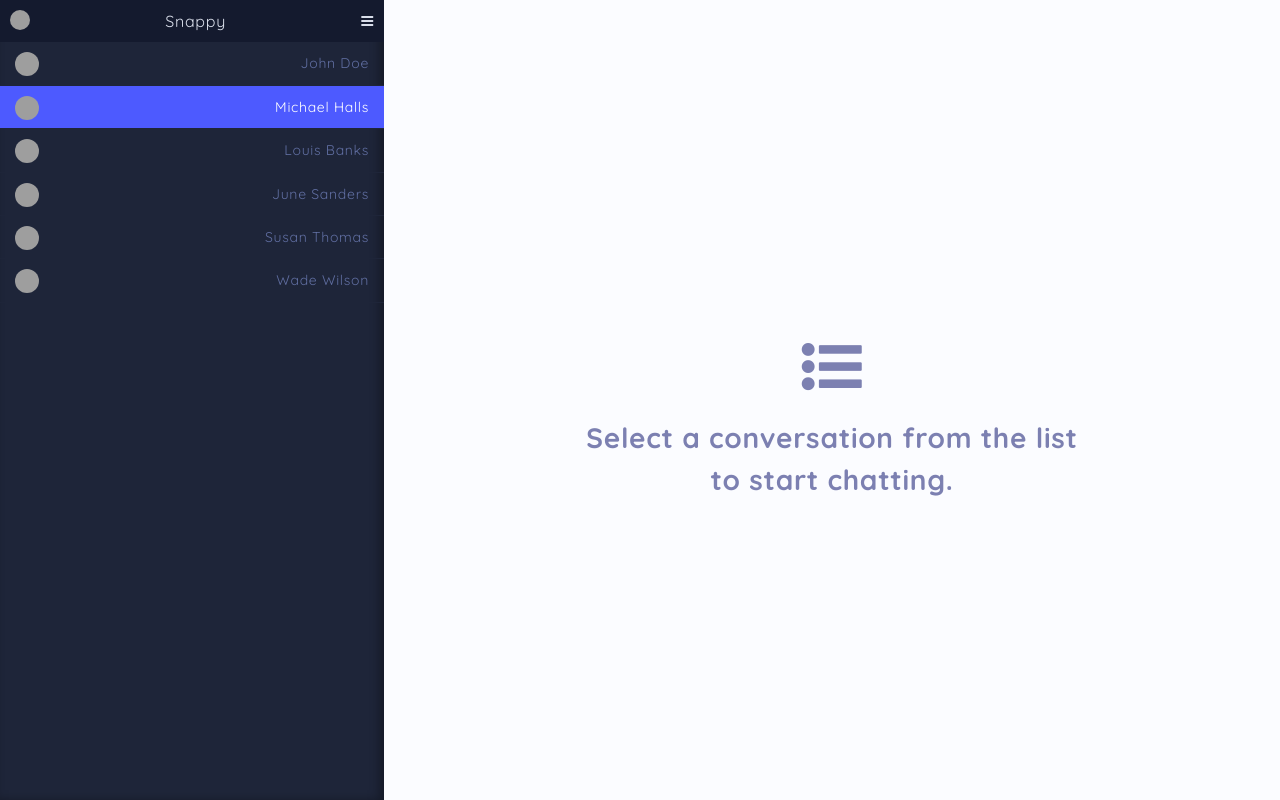
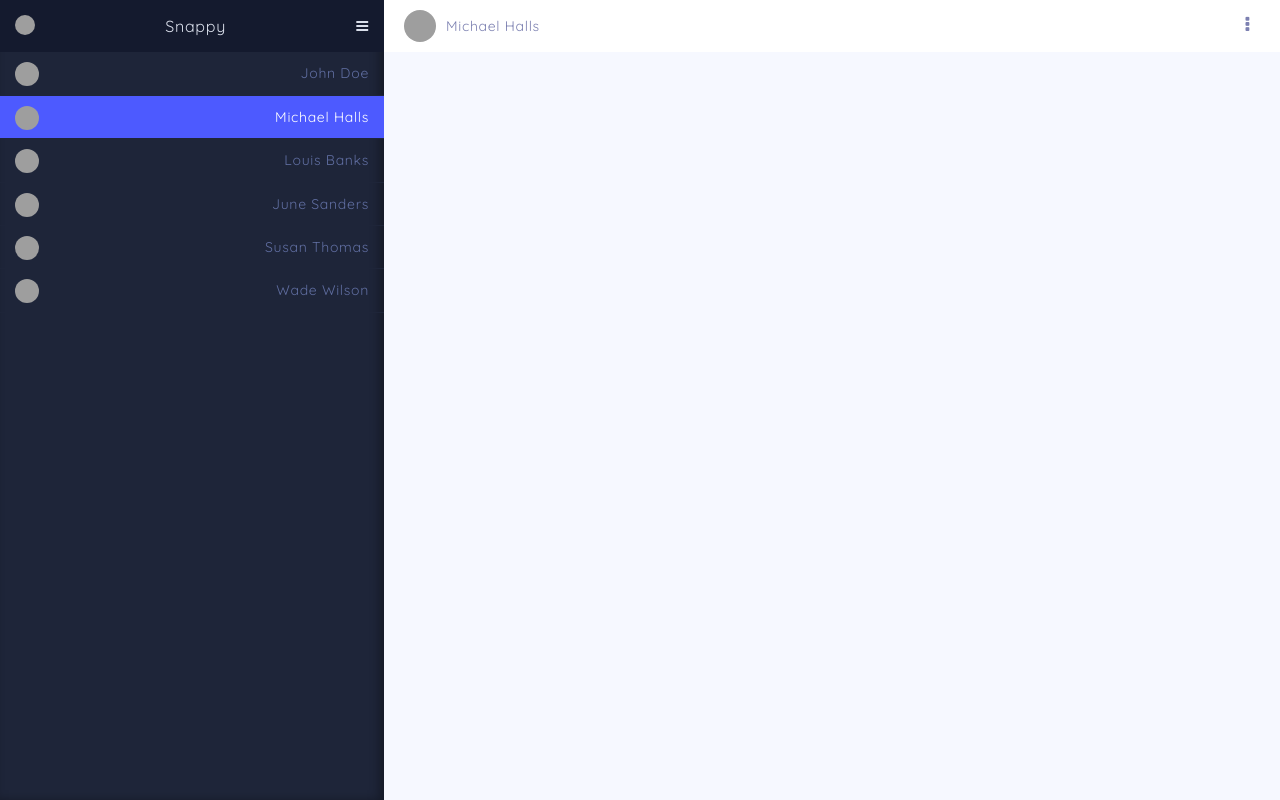
Before and after one commit to kunalvarma05/snappy, a plain HTML site: page chat.html in a window 1280 px wide. Drawn offline with nearby package versions, Linux system fonts and the light colour scheme; grey boxes are pictures that could not be loaded.

Commit message:
Messages header

```diff
--- a/chat.html
+++ b/chat.html
@@ -49,15 +49,21 @@
         </div>
 
         <div class="message-area">
-            <div class="empty-state" id="empty-state">
+            <div class="empty-state hidden" id="empty-state">
                 <h1>
                     <span class="icon fa fa-list-ul"></span>
                     Select a conversation from the list to start chatting.
                 </h1>
             </div>
             <div class="messages-container" id="messages-container">
-                <div class="message-header">
-
+                <div class="messages-header">
+                    <div class="user-info">
+                        <img src="https://randomuser.me/api/portraits/men/86.jpg" alt="member" />
+                        <span class="username">Michael Halls</span>
+                    </div>
+                    <div class="chat-settings">
+                        <a class="icon fa fa-ellipsis-v"></a>
+                    </div>
                 </div>
                 <div class="messages">
 
--- a/css/style.css
+++ b/css/style.css
@@ -162,7 +162,7 @@ button {
 .chat-header a {
     color: #d9deea;
     display: inline-block;
-    padding: 10px;
+    padding: 15px;
 }
 
 .chat-header .account-tab {
@@ -264,3 +264,49 @@ button {
     display: block;
     margin-bottom: 20px;
 }
+
+.messages-container {
+    position: relative;
+    height: 100%;
+    width: 100%;
+    background: #f6f8ff;
+}
+
+.messages-header {
+    position: absolute;
+    top: 0;
+    left: 0;
+    right: 0;
+    background: #fff;
+    padding: 10px;
+}
+
+.messages-header .user-info {
+    padding: 0 10px;
+    float: left;
+}
+
+.messages-header .chat-settings {
+    float: right;
+    padding: 0 10px;
+    margin-top: 5px;
+}
+
+.messages-header .chat-settings .icon {
+    color: #7c80b1;
+    padding: 0 10px;
+    font-size: 18px;
+}
+
+.messages-header .user-info img {
+    width: 32px;
+    height: 32px;
+    border-radius: 50%;
+    float: left;
+}
+
+.messages-header .user-info span {
+    margin-left: 10px;
+    margin-top: 5px;
+    display: inline-block;
+}
```
